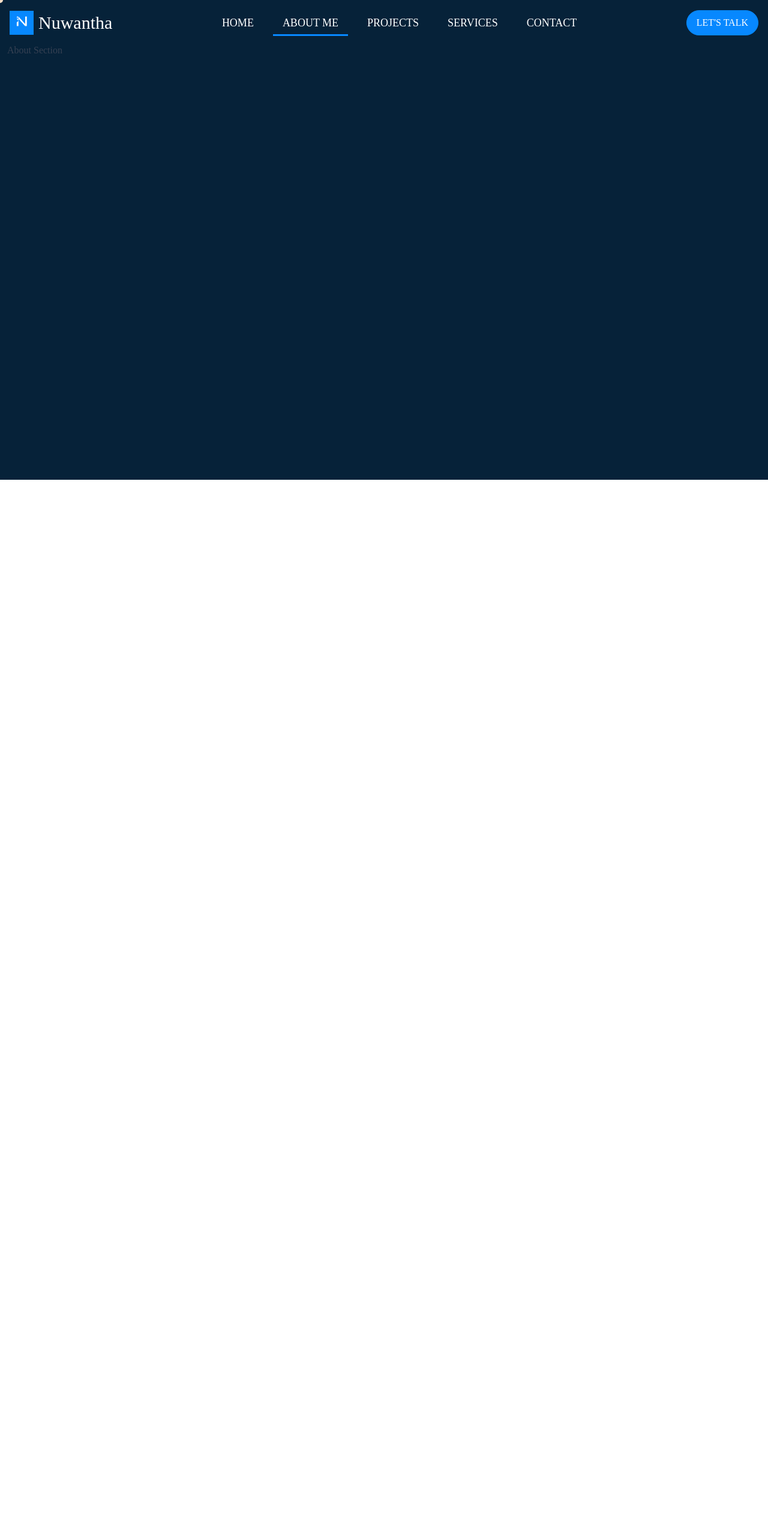
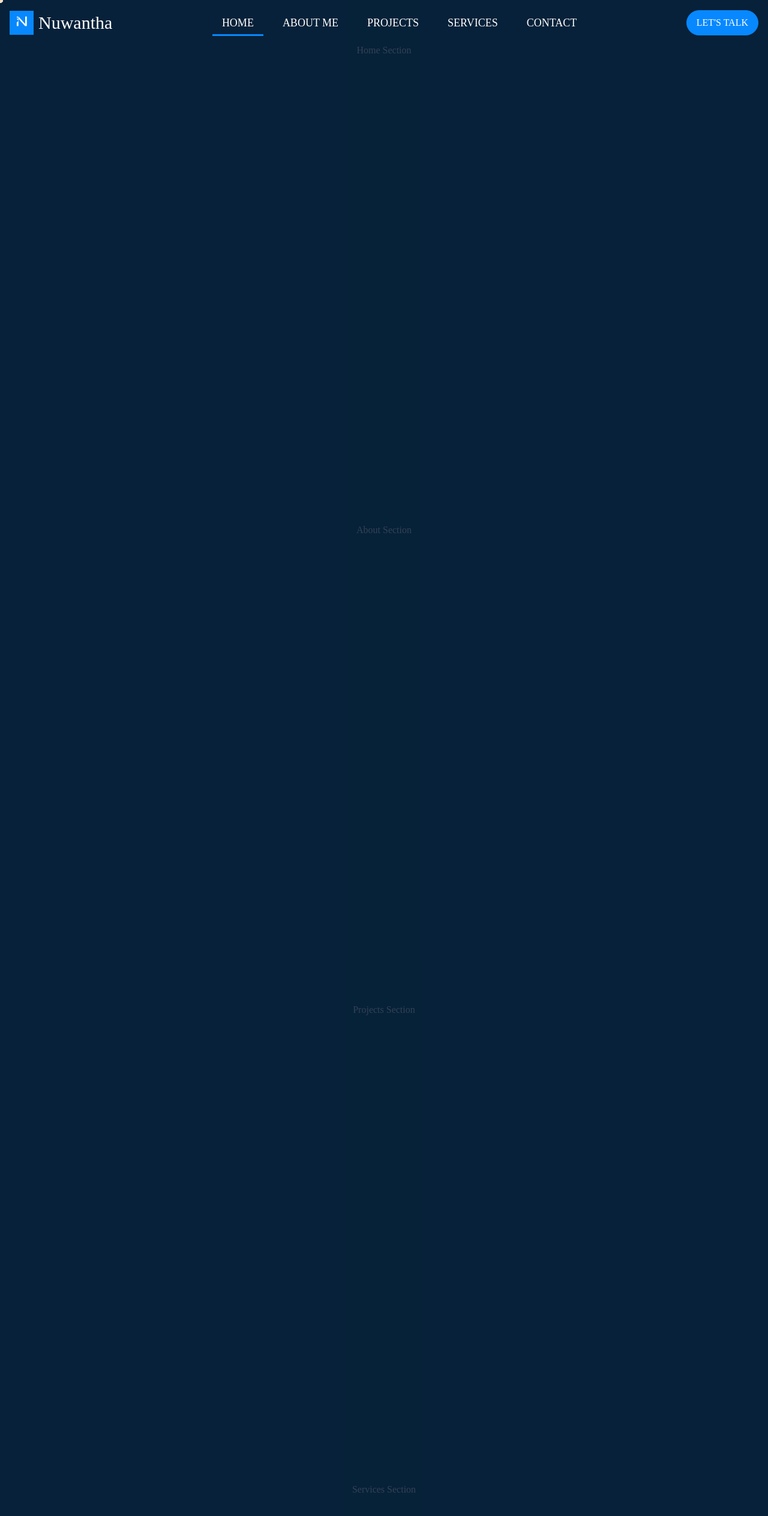
Before and after one commit to nuwanthaDilshan/Portfolio-Website, a React (Vite) app: page /about in a window 1280 px wide. Shown: the top 2528 px of the page at 60% size. Before the commit the page ends 800 px from the top, so only its background shows below. Built offline with nearby package versions, Linux system fonts and the light colour scheme.

Commit message:
✅ home page and navbar change

```diff
--- a/src/components/header.jsx
+++ b/src/components/header.jsx
@@ -5,10 +5,30 @@ import { FiMenu, FiX } from "react-icons/fi";
 export default function Header() {
     const [isScrolled, setIsScrolled] = useState(false);
     const [menuOpen, setMenuOpen] = useState(false);
+    const [activeSection, setActiveSection] = useState("home");
 
     useEffect(() => {
         const handleScroll = () => {
             setIsScrolled(window.scrollY > 50);
+
+            // Determine the active section based on scroll position
+            const sections = [
+                "home",
+                "about",
+                "projects",
+                "services",
+                "contact",
+            ];
+            for (const section of sections) {
+                const element = document.getElementById(section);
+                if (element) {
+                    const rect = element.getBoundingClientRect();
+                    if (rect.top <= 100 && rect.bottom >= 100) {
+                        setActiveSection(section);
+                        break;
+                    }
+                }
+            }
         };
 
         window.addEventListener("scroll", handleScroll);
@@ -17,8 +37,16 @@ export default function Header() {
         };
     }, []);
 
-    const handleNavClick = () => {
-        setMenuOpen(false);
+    const scrollToSection = (id) => {
+        const element = document.getElementById(id);
+        if (element) {
+            element.scrollIntoView({ behavior: "smooth" });
+        }
+    };
+
+    const handleNavClick = (id) => {
+        setMenuOpen(false); // Close the menu if open
+        scrollToSection(id); // Scroll to the specified section
     };
 
     return (
@@ -35,6 +63,7 @@ export default function Header() {
                             src="/logo.png"
                             className="w-10 h-10 mr-2"
                             alt="Logo"
+                            onClick={() => handleNavClick("home")}
                         />
                         <h1 className="text-white text-3xl capitalize font-[Monotype_Corsiva]">
                             Nuwantha
@@ -59,12 +88,12 @@ export default function Header() {
                             to="/"
                             className={({ isActive }) =>
                                 `relative text-white block py-2 px-4 ${
-                                    isActive
+                                    activeSection === "home"
                                         ? "text-[#0788ff] md:after:absolute md:after:left-0 md:after:bottom-0 md:after:w-full md:after:h-[3px] md:after:bg-[#0788ff] md:after:transition-all md:after:duration-1000"
                                         : "md:after:absolute md:after:left-0 md:after:bottom-0 md:after:w-0 md:after:h-[3px] md:after:bg-transparent"
                                 }`
                             }
-                            onClick={handleNavClick}
+                            onClick={() => handleNavClick("home")}
                         >
                             Home
                         </NavLink>
@@ -73,12 +102,12 @@ export default function Header() {
                             to="/about"
                             className={({ isActive }) =>
                                 `relative text-white block py-2 px-4 ${
-                                    isActive
+                                    activeSection === "about"
                                         ? "text-[#0788ff] md:after:absolute md:after:left-0 md:after:bottom-0 md:after:w-full md:after:h-[3px] md:after:bg-[#0788ff] md:after:transition-all md:after:duration-1000"
                                         : "md:after:absolute md:after:left-0 md:after:bottom-0 md:after:w-0 md:after:h-[3px] md:after:bg-transparent"
                                 }`
                             }
-                            onClick={handleNavClick}
+                            onClick={() => handleNavClick("about")}
                         >
                             About Me
                         </NavLink>
@@ -87,12 +116,12 @@ export default function Header() {
                             to="/projects"
                             className={({ isActive }) =>
                                 `relative text-white block py-2 px-4 ${
-                                    isActive
+                                    activeSection === "projects"
                                         ? "text-[#0788ff] md:after:absolute md:after:left-0 md:after:bottom-0 md:after:w-full md:after:h-[3px] md:after:bg-[#0788ff] md:after:transition-all md:after:duration-1000"
                                         : "md:after:absolute md:after:left-0 md:after:bottom-0 md:after:w-0 md:after:h-[3px] md:after:bg-transparent"
                                 }`
                             }
-                            onClick={handleNavClick}
+                            onClick={() => handleNavClick("projects")}
                         >
                             Projects
                         </NavLink>
@@ -101,12 +130,12 @@ export default function Header() {
                             to="/services"
                             className={({ isActive }) =>
                                 `relative text-white block py-2 px-4 ${
-                                    isActive
+                                    activeSection === "services"
                                         ? "text-[#0788ff] md:after:absolute md:after:left-0 md:after:bottom-0 md:after:w-full md:after:h-[3px] md:after:bg-[#0788ff] md:after:transition-all md:after:duration-1000"
                                         : "md:after:absolute md:after:left-0 md:after:bottom-0 md:after:w-0 md:after:h-[3px] md:after:bg-transparent"
                                 }`
                             }
-                            onClick={handleNavClick}
+                            onClick={() => handleNavClick("services")}
                         >
                             Services
                         </NavLink>
@@ -115,12 +144,12 @@ export default function Header() {
                             to="/contact"
                             className={({ isActive }) =>
                                 `relative text-white block py-2 px-4 ${
-                                    isActive
+                                    activeSection === "contact"
                                         ? "text-[#0788ff] md:after:absolute md:after:left-0 md:after:bottom-0 md:after:w-full md:after:h-[3px] md:after:bg-[#0788ff] md:after:transition-all md:after:duration-1000"
                                         : "md:after:absolute md:after:left-0 md:after:bottom-0 md:after:w-0 md:after:h-[3px] md:after:bg-transparent"
                                 }`
                             }
-                            onClick={handleNavClick}
+                            onClick={() => handleNavClick("contact")}
                         >
                             Contact
                         </NavLink>
@@ -130,6 +159,7 @@ export default function Header() {
                     <Link
                         to="/contact"
                         className="hidden md:block uppercase bg-[#0788ff] border-1 border-[#0788ff] text-white px-4 py-2 rounded-full hover:border-white hover:bg-black"
+                        onClick={() => handleNavClick("contact")}
                     >
                         Let's Talk
                     </Link>
--- a/src/pages/homePage.jsx
+++ b/src/pages/homePage.jsx
@@ -12,14 +12,44 @@ export default function HomePage() {
         <>
             <Navbar />
             <div className="h-screen w-full bg-[#062139] font-[Times_New_Roman]">
-                <Routes path="/*">
-                    <Route path="/" element={<Home />} />
-                    <Route path="/about" element={<AboutPage />} />
-                    <Route path="/projects" element={<ProjectsPage />}></Route>
-                    <Route path="/services" element={<ServicesPage />}></Route>
-                    <Route path="/contact" element={<ContactPage />}></Route>
-                    <Route path="/*" element={<ErrorPage />}></Route>
-                </Routes>
+                <section
+                    id="home"
+                    className="h-screen flex items-center justify-center"
+                >
+                    <Home />
+                </section>
+            </div>
+            <div className="h-screen w-full bg-[#062139] font-[Times_New_Roman]">
+                <section
+                    id="about"
+                    className="h-screen flex items-center justify-center"
+                >
+                    <AboutPage />
+                </section>
+            </div>
+            <div className="h-screen w-full bg-[#062139] font-[Times_New_Roman]">
+                <section
+                    id="projects"
+                    className="h-screen flex items-center justify-center"
+                >
+                    <ProjectsPage />
+                </section>
+            </div>
+            <div className="h-screen w-full bg-[#062139] font-[Times_New_Roman]">
+                <section
+                    id="services"
+                    className="h-screen flex items-center justify-center"
+                >
+                    <ServicesPage />
+                </section>
+            </div>
+            <div className="h-screen w-full bg-[#062139] font-[Times_New_Roman]">
+                <section
+                    id="contact"
+                    className="h-screen flex items-center justify-center"
+                >
+                    <ContactPage />
+                </section>
             </div>
         </>
     );
```
